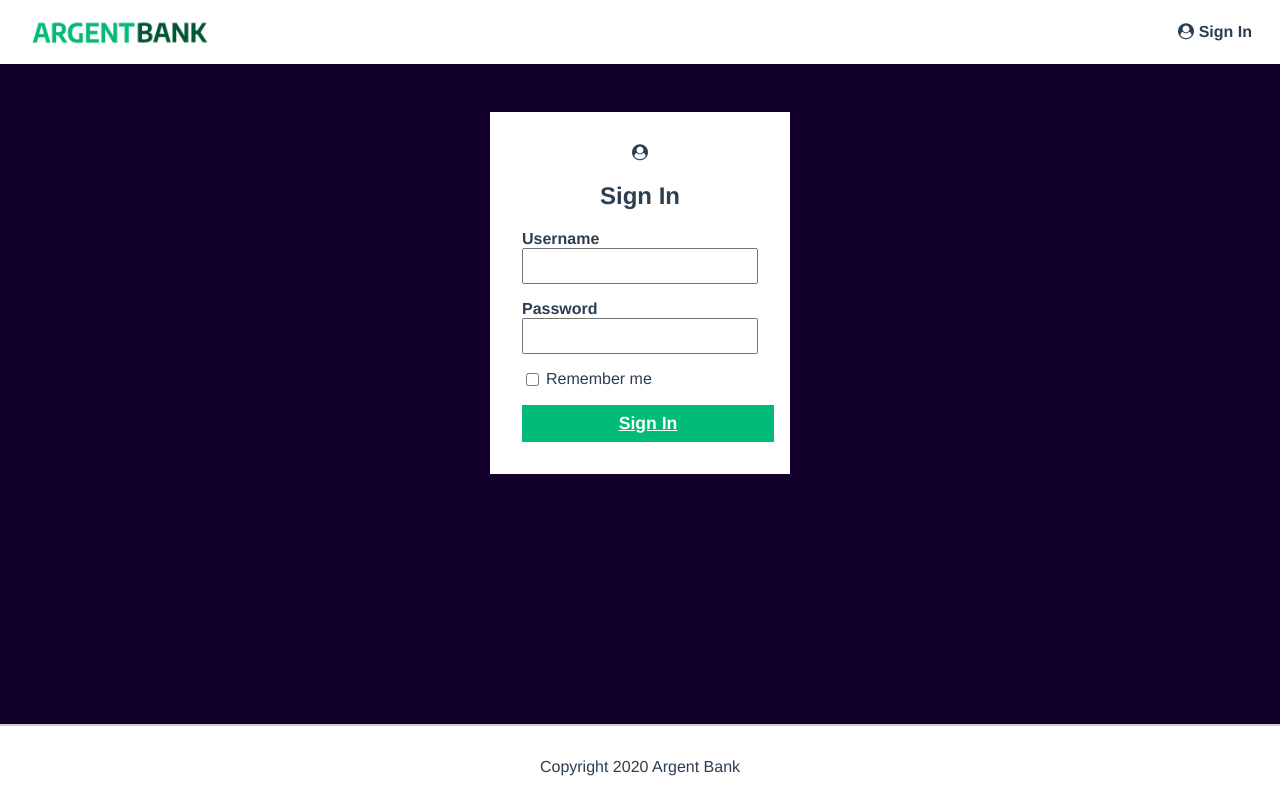
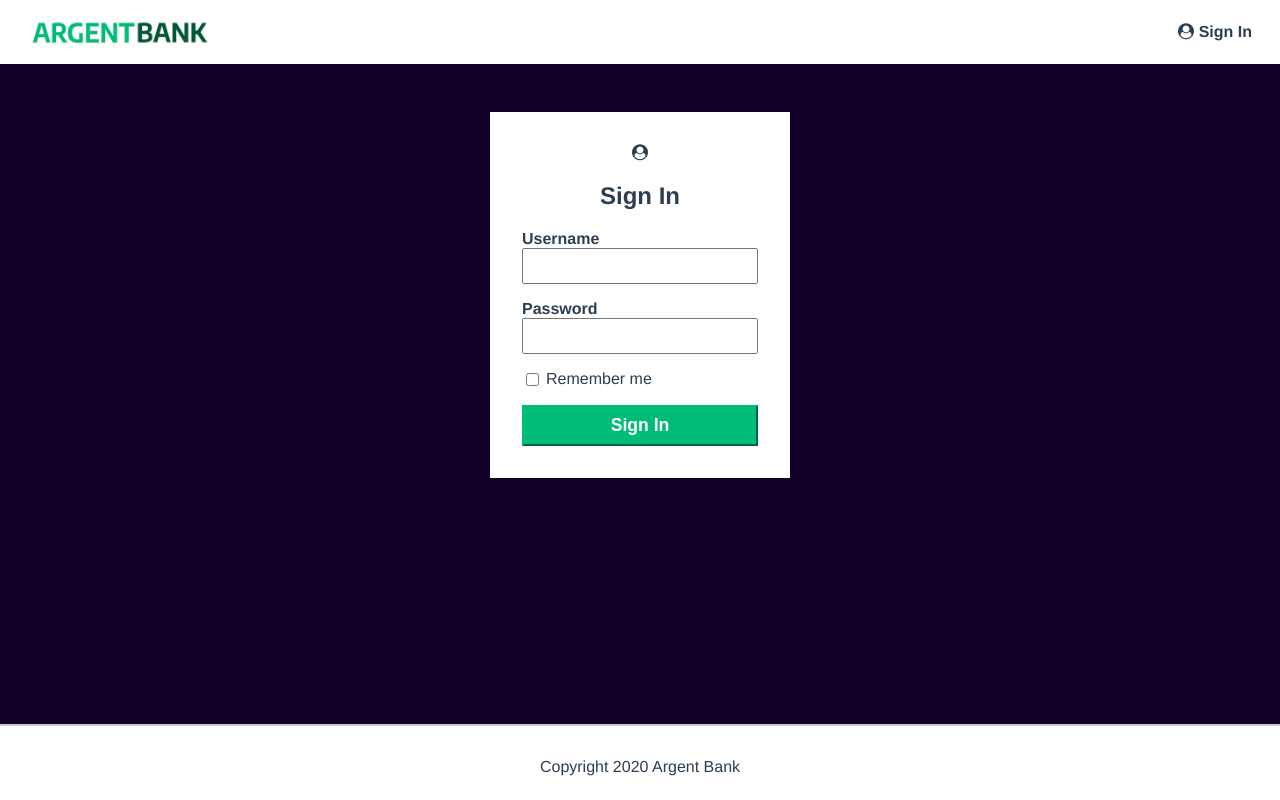
Before and after one commit to Djielo/Argent_Bank, a React (Create React App) app in the folder P13-Bank-Front/: page /user/signIn in a window 1280 px wide. Built offline with nearby package versions, Linux system fonts and the light colour scheme.

Commit message:
feat: Preparing the form submit button

```diff
--- a/P13-Bank-Front/src/pages/SignIn/SignIn.jsx
+++ b/P13-Bank-Front/src/pages/SignIn/SignIn.jsx
@@ -1,10 +1,14 @@
 const SignIn = () => {
+  const submitForm = (e) => {
+    e.preventDefault();
+    // appeler le service ici
+  }
   return (
     <main className="main bg-dark">
       <section className="sign-in-content">
         <i className="fa fa-user-circle sign-in-icon"></i>
         <h1>Sign In</h1>
-        <form>
+        <form onSubmit={submitForm}>
           <div className="input-wrapper">
             <label htmlFor="username">Username</label>
             <input type="text" id="username" />
@@ -17,12 +21,7 @@ const SignIn = () => {
             <input type="checkbox" id="remember-me" />
             <label htmlFor="remember-me">Remember me</label>
           </div>
-          {/* PLACEHOLDER DUE TO STATIC SITE */}
-          <a href="./user.html" className="sign-in-button">
-            Sign In
-          </a>
-          {/* SHOULD BE THE BUTTON BELOW */}
-          {/* <button className="sign-in-button">Sign In</button> */}
+          <button className="sign-in-button">Sign In</button>
         </form>
       </section>
     </main>
```
